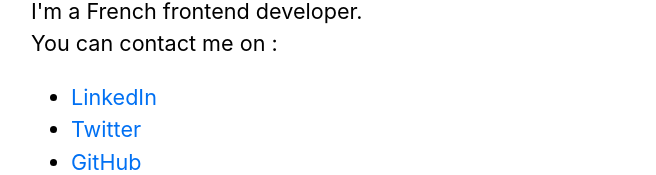
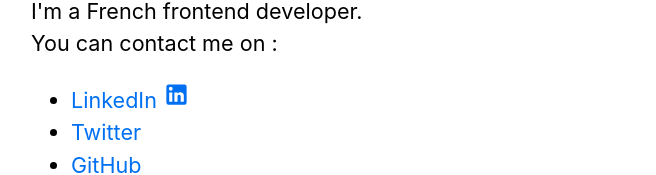
Before and after one commit to BenGex31/BlogBen, a Next.js app: page / in a window 1280 px wide. Shown: the part 315-490 px from the top of the page, without its empty margins (303-959 px from the left). Built offline with nearby package versions, Linux system fonts and the light colour scheme.

Commit message:
Update index.js

```diff
--- a/pages/index.js
+++ b/pages/index.js
@@ -3,6 +3,8 @@
 import Head from "next/head";
 import Layout, { siteTitle } from "../components/layout";
 import utilStyles from "../styles/utils.module.css";
+import React from "react";
+import LinkedInIcon from '@material-ui/icons/LinkedIn';
 
 export default function Home() {
   return (
@@ -16,13 +18,21 @@
           You can contact me on :
           <ul>
             <li>
-              <a href='https://www.linkedin.com/in/benjamindesole/' target="_blank">LinkedIn</a>
+              <a
+                href='https://www.linkedin.com/in/benjamindesole/'
+                target='_blank'>
+                LinkedIn <LinkedInIcon />
+              </a>
             </li>
             <li>
-              <a href='https://twitter.com/BenjaminDesole' target="_blank">Twitter</a>
+              <a href='https://twitter.com/BenjaminDesole' target='_blank'>
+                Twitter
+              </a>
             </li>
             <li>
-              <a href='https://github.com/BenGex31' target="_blank">GitHub</a>
+              <a href='https://github.com/BenGex31' target='_blank'>
+                GitHub
+              </a>
             </li>
           </ul>
         </p>
```
